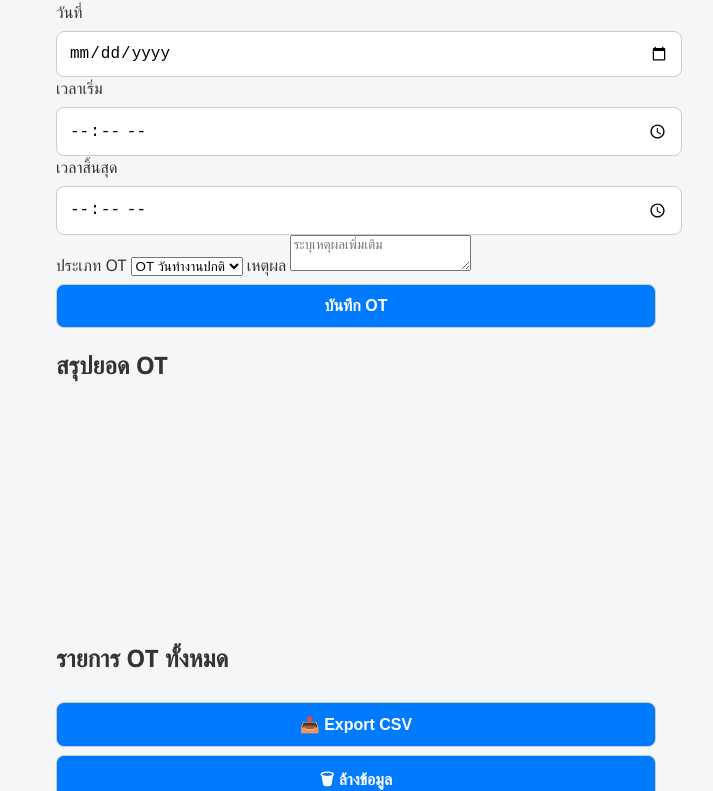
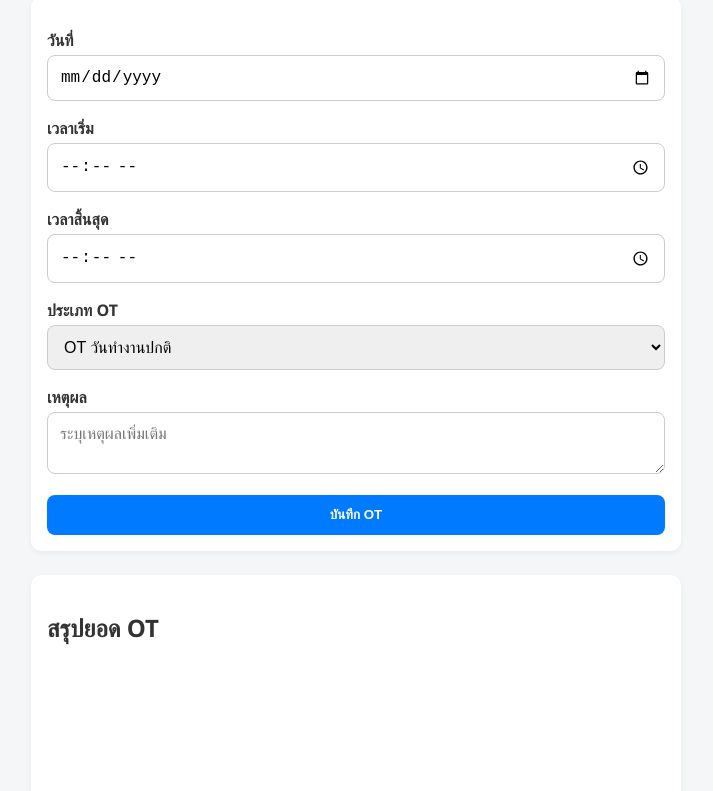
Before and after one commit to Wittaya-Sata/My-OT, a plain HTML site: page index.html in a window 1280 px wide. Shown: the part 129-920 px from the top of the page, without its empty margins (284-997 px from the left). Drawn offline with nearby package versions, Linux system fonts and the light colour scheme.

Commit message:
Update style.css

```diff
--- a/style.css
+++ b/style.css
@@ -1,14 +1,27 @@
+:root {
+  --bg-light: #f4f6f8;
+  --bg-dark: #1e1e1e;
+  --card-light: #ffffff;
+  --card-dark: #2e2e2e;
+  --text-light: #333;
+  --text-dark: #ddd;
+  --primary: #007bff;
+  --accent: #17a2b8;
+  --border: #ccc;
+}
+
 body {
   margin: 0;
   font-family: 'Segoe UI', sans-serif;
-  background: #f4f6f8;
-  color: #333;
+  background: var(--bg-light);
+  color: var(--text-light);
+  transition: all 0.3s ease;
 }
 
 .container {
-  max-width: 600px;
+  max-width: 650px;
   margin: auto;
-  padding: 2rem;
+  padding: 1.5rem;
 }
 
 header {
@@ -17,28 +30,54 @@ header {
   align-items: center;
 }
 
-header h1 {
-  font-size: 1.5rem;
+h1 {
+  font-size: 1.8rem;
+  margin: 0;
 }
 
-input, button {
+section {
+  margin-top: 1.5rem;
+  padding: 1rem;
+  background: var(--card-light);
+  border-radius: 10px;
+  box-shadow: 0 2px 6px rgba(0,0,0,0.05);
+}
+
+label {
+  display: block;
+  margin-top: 1rem;
+  font-weight: bold;
+}
+
+input, select, textarea {
   width: 100%;
   padding: 0.75rem;
-  margin-top: 0.5rem;
+  margin-top: 0.25rem;
+  font-size: 1rem;
+  border: 1px solid var(--border);
   border-radius: 8px;
-  border: 1px solid #ccc;
-  font-size: 1rem;
+  box-sizing: border-box;
+}
+
+textarea {
+  resize: vertical;
 }
 
 button {
-  background-color: #007bff;
-  color: white;
+  width: 100%;
+  margin-top: 1rem;
+  padding: 0.75rem;
+  background: var(--primary);
+  color: #fff;
   font-weight: bold;
+  border: none;
+  border-radius: 8px;
   cursor: pointer;
+  transition: background 0.3s;
 }
 
 button:hover {
-  background-color: #0056b3;
+  background: var(--accent);
 }
 
 ul {
@@ -47,28 +86,27 @@ ul {
 }
 
 li {
-  background: #ffffff;
-  padding: 0.5rem;
+  background: #fff;
+  padding: 0.75rem;
   margin-bottom: 0.5rem;
   border-radius: 8px;
   display: flex;
   justify-content: space-between;
+  align-items: flex-start;
+  flex-wrap: wrap;
+  gap: 0.5rem;
 }
 
-li button {
-  background: none;
-  border: none;
-  color: #007bff;
-  cursor: pointer;
+li span {
+  font-size: 0.9rem;
+  color: #555;
 }
 
-.dark-mode {
-  background: #222;
-  color: #ddd;
-}
-
-.dark-mode .container {
-  background: #333;
+footer {
+  display: flex;
+  gap: 0.5rem;
+  flex-direction: column;
+  margin-top: 2rem;
 }
 
 canvas {
@@ -76,3 +114,25 @@ canvas {
   width: 100%;
   max-height: 200px;
 }
+
+.dark-mode {
+  background: var(--bg-dark);
+  color: var(--text-dark);
+}
+
+.dark-mode section {
+  background: var(--card-dark);
+  color: var(--text-dark);
+}
+
+.dark-mode input,
+.dark-mode select,
+.dark-mode textarea {
+  background: #444;
+  color: #ddd;
+  border: 1px solid #555;
+}
+
+.dark-mode button {
+  background: var(--accent);
+}
```
